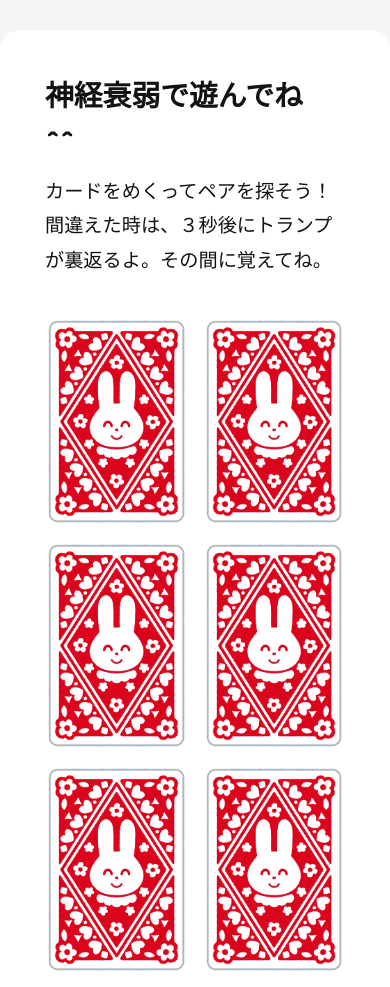
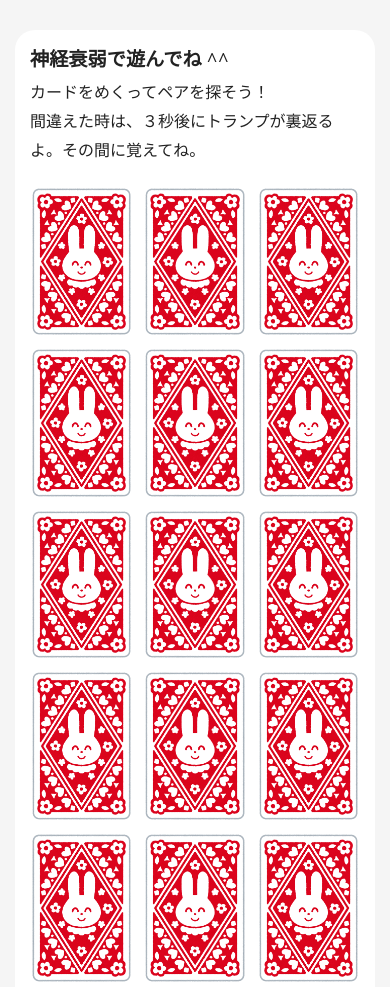
Before and after one commit to RitukoIsibasi0222/memoryGame, a plain HTML site: page index.html in a window 390 px wide. Shown: the top 987 px of the page. Drawn offline with Linux system fonts and the light colour scheme; a web font is replaced by a local one.

Commit message:
レイアウト調整

```diff
--- a/index.html
+++ b/index.html
@@ -13,7 +13,7 @@
   <body>
     <div class="container">
       <div class="container-inner">
-        <main>
+        <main class="main">
           <div class="header">
               <hgroup class="hgroup">
                   <h1>神経衰弱で遊んでね ^^</h1>
@@ -27,12 +27,12 @@
                     <img class="trump__front" src="./image/card_club_01.png" alt="">
                 </div>  -->
           </div>
-          <div class="cont-conteiner">
+          <div class="count-conteiner">
             <p>めくった回数：<span id="count" class="count">0</span></p>
             <p>ペア：<span id="player-count" class="player-count">0</span></p>
-            <button id="reset" class="reset">リセット</button>
-          </div>
-          <p id="result"></p>
+            <p id="result" class="result"></p>
+        </div>
+        <div class="button-container"><button id="reset" class="reset">リセット</button></div>
         </main>
       </div>
     </div>
--- a/scss/style.scss
+++ b/scss/style.scss
@@ -3,30 +3,33 @@
     padding: 0;
     box-sizing: border-box;
 }
-
 body {
     background: #f5f5f5;
-    color: #121212;
-    font-family: "Kosugi Maru", sans-serif;
+    color: #222222;
+    font-family: "Zen Kaku Gothic Antique", serif;
     line-height: 1.8;
 }
-
 img {
     max-width: 100%;
     height: auto;
     vertical-align: middle;
 }
-
+.main {
+    position: relative;
+    z-index: 10;
+}
 .container {
     max-width: 1200px;
-    margin: 30px auto;
-    padding: 30px 15px;
-    border-radius: 20px;
-    background: #ffffff;
+    margin: 0 auto;
+    padding: 0 15px;
 }
 
 .container-inner {
-    padding: 0 30px;
+    margin: 30px 0;
+    padding: 30px;
+    border-radius: 20px;
+    background: #ffffff;
+
 }
 
 .trump {
@@ -65,19 +68,48 @@ img {
     visibility: hidden;
 }
 
-p {
-    font-size: 1.2rem;
+.count-conteiner {
+    display: flex;
+    align-items: center;
+    column-gap: 100px;
+    margin: 30px 0;
+    p {
+        font-size: 1.2rem;
+    }
+    span {
+        font-size: 1.5rem;
+    }
+    .result {
+        font-size: 1.5rem;
+    }
+
 }
 
-.cont-conteiner {
-    display: flex;
-    column-gap: 100px;
-    margin: 20px 0;
+.header {
+    width: fit-content;
+    margin: 0 auto 30px;
+    p {
+        font-size: 1rem;
+    }
 }
+
+hgroup {
+    h1 {
+        margin-bottom: 10px;
+        line-height: 1;
+        font-size: 1.8rem;
+    }
+}
+
 
 .reset {
     cursor: pointer;
     padding: 0 2rem;
+    border: 1px solid #DC041E;
+    color: #ffffff;
+    background: #DC041E;
+    border-radius: 10px;
+    font-size: 1.2rem;
 }
 
 .get-pair {
@@ -88,13 +120,46 @@ p {
     }
 }
 
-.header {
+.button-container {
     width: fit-content;
-    margin: 10px auto 40px;
+    margin: 0 auto;
 }
+.reset {
+    padding: 4px 40px;
+}
+@media screen and (max-width: 767px) {
+    .container-inner {
+        padding: 20px 15px;
+    }
+    .trump {
+        grid-template-columns: repeat(
+            auto-fill,
+            minmax(80px, 1fr)
+        );
+        column-gap: 10px;
+        row-gap: 10px;
+    }
+    .count-conteiner {
+        display: block;
+        margin: 20px auto;
 
-.hgroup {
-    h1 {
-        font-size: 1.8rem;
+        >p:not(:first-of-type) {
+            display: inline-block;
+        }
+        p {
+            font-size: 1rem;
+        }
+    }
+    .header {
+        margin: 0 auto 20px;
+    }
+    .hgroup {
+        h1 {
+            font-size: 1.2rem;
+        }
+    }
+    .count-conteiner .result {
+        margin-left: 80px;
+        font-size: 1.2rem;
     }
 }
```
Also changed, not shown: css/style.css, 1 other file.
